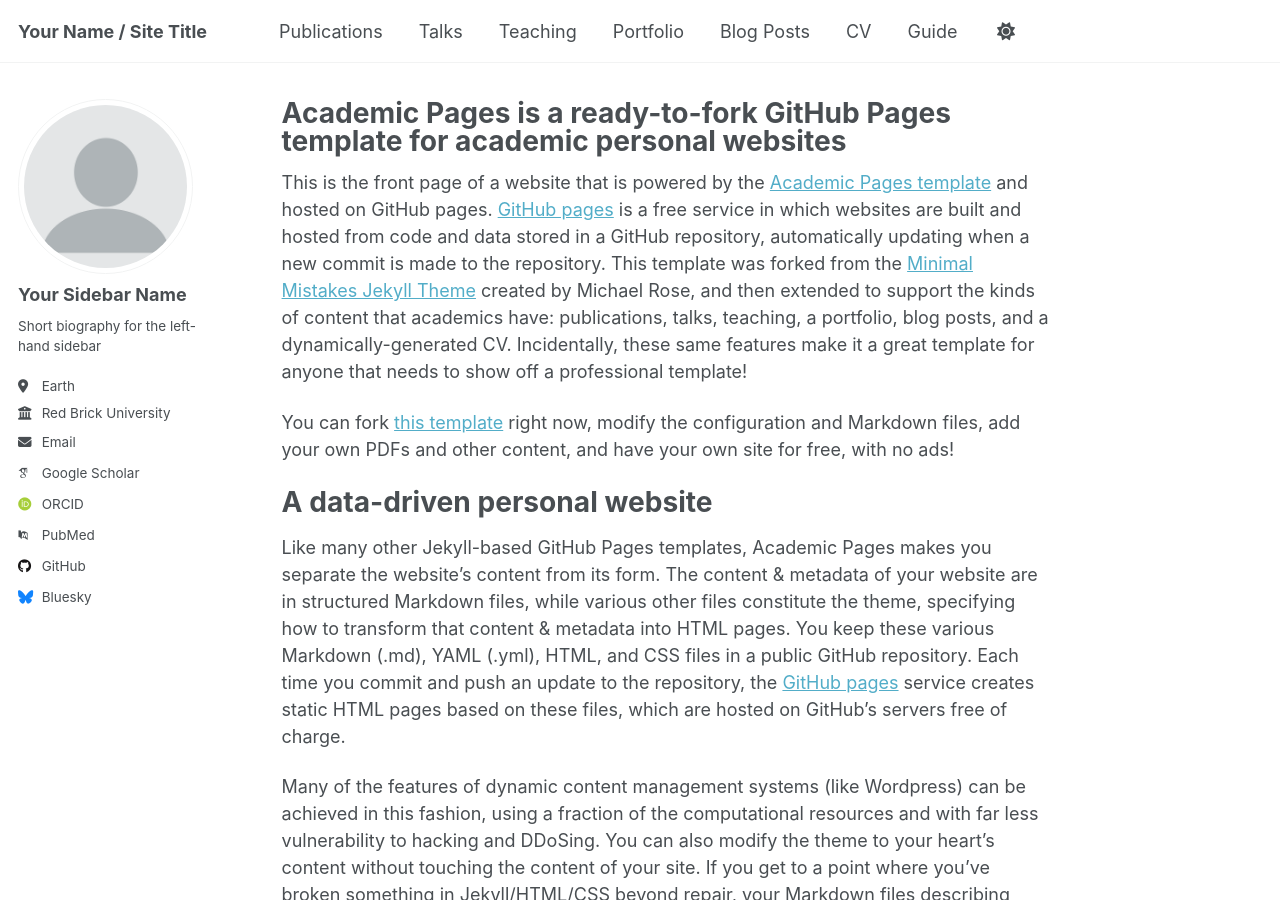
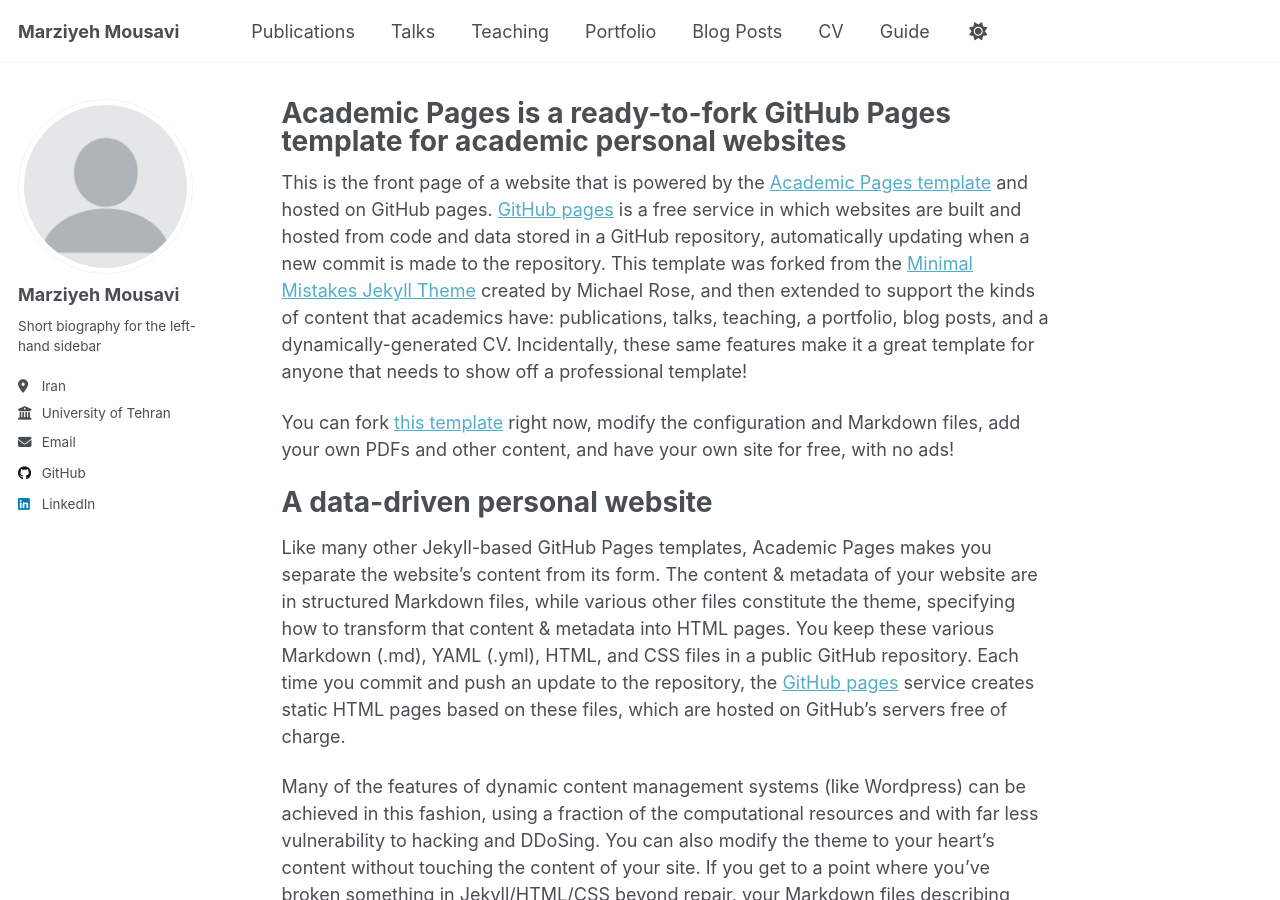
Before and after one commit to Mzmou/mzmou.github.io, a Jekyll site: the page built from _pages/about.md, in a window 1280 px wide and 900 px high. Built offline with Jekyll 4.4.1, drawn with Linux system fonts in a browser that asks for light colours; some web fonts are replaced; a script that is not in the unit is left out.

Commit message:
Update _config.yml

```diff
--- a/_config.yml
+++ b/_config.yml
@@ -9,13 +9,13 @@
 # Basic Site Settings
 locale                   : "en-US"
 site_theme               : "default" # Currently available options are "default", "air"
-title                    : "Your Name / Site Title"
+title                    : "Marziyeh Mousavi"
 title_separator          : "-"
 name                     : &name "Your Name"
 description              : &description "personal description"
-url                      : https://academicpages.github.io # the base hostname & protocol for your site e.g. "https://[your GitHub username].github.io" or if you already have some other page hosted on Github then use "https://[your GitHub username].github.io/[Your Repo Name]"
+url                      : https://mzmou.github.io # the base hostname & protocol for your site e.g. "https://[your GitHub username].github.io" or if you already have some other page hosted on Github then use "https://[your GitHub username].github.io/[Your Repo Name]"
 baseurl                  : "" # the subpath of your site, e.g. "/blog"
-repository               : "academicpages/academicpages.github.io"
+repository               : "Mzmou/Mzmou.github.io"
 
 # Site Author - The following control what appear as part of the author content on the side bar.
 #               If a field is blank the icon and link will not appear, otherwise it will be shown.
@@ -23,23 +23,23 @@
 author:
   # Biographic information
   avatar           : "profile.png"
-  name             : "Your Sidebar Name"
+  name             : "Marziyeh Mousavi"
   pronouns         : # example: "she/her"
   bio              : "Short biography for the left-hand sidebar"
-  location         : "Earth"
-  employer         : "Red Brick University"
+  location         : "Iran"
+  employer         : "University of Tehran"
   uri              : # URL
-  email            : "none@example.org"
+  email            : "Mzmousavi9@gmail.com"
 
   # Academic websites
   academia         : # URL
   arxiv            : # URL - Update with the correct link to your profile
-  googlescholar    : "https://scholar.google.com/citations?user=PS_CX0AAAAAJ"
+  googlescholar    : #"https://scholar.google.com/citations?user=PS_CX0AAAAAJ"
   inspire-hep      : # URL
   impactstory      : # URL
-  orcid            : "http://orcid.org/yourorcidurl"
+  orcid            : #"http://orcid.org/yourorcidurl"
   semantic         : # URL
-  pubmed           : "https://www.ncbi.nlm.nih.gov/pubmed/?term=john+snow"
+  pubmed           : #"https://www.ncbi.nlm.nih.gov/pubmed/?term=john+snow"
   researchgate     : # URL
   scopus           : # URL
 
@@ -47,13 +47,13 @@
   bitbucket        : # Username - Update with your username on the site
   codepen          : # Username
   dribbble         : # Username
-  github           : "academicpages"
+  github           : "Mzmou"
   kaggle           : # Username
   stackoverflow    : # User number or user number and name (i.e., use "1" or "1/jeff-atwood")
 
   # Social media
   artstation       : # Username
-  bluesky          : "bsky.app" # Replace this with you Bluesky username
+  bluesky          : #"bsky.app" # Replace this with you Bluesky username
   facebook         : # Username
   flickr           : # Username
   foursquare       : # Username
@@ -62,7 +62,7 @@
   keybase          : # Username
   instagram        : # Username
   lastfm           : # Username
-  linkedin         : # Username
+  linkedin         : https://www.linkedin.com/in/marziyeh-mousavi-58728b254/
   mastodon         : # URL
   medium           : # URL
   pinterest        : # Username
@@ -79,13 +79,13 @@
   zhihu            : # Username
 
 # Publication Category - The following the list of publication categories and their headings
-publication_category:
-  books:
-    title: 'Books'
-  manuscripts:
-    title: 'Journal Articles'
-  conferences:
-    title: 'Conference Papers'
+#publication_category:
+#  books:
+##    title: 'Books'
+#  manuscripts:
+#    title: 'Journal Articles'
+#  conferences:
+ #   title: 'Conference Papers'
 
 # Site Settings
 teaser                   :  # filename of teaser fallback teaser image placed in /images/, .e.g. "500x300.png"
```
